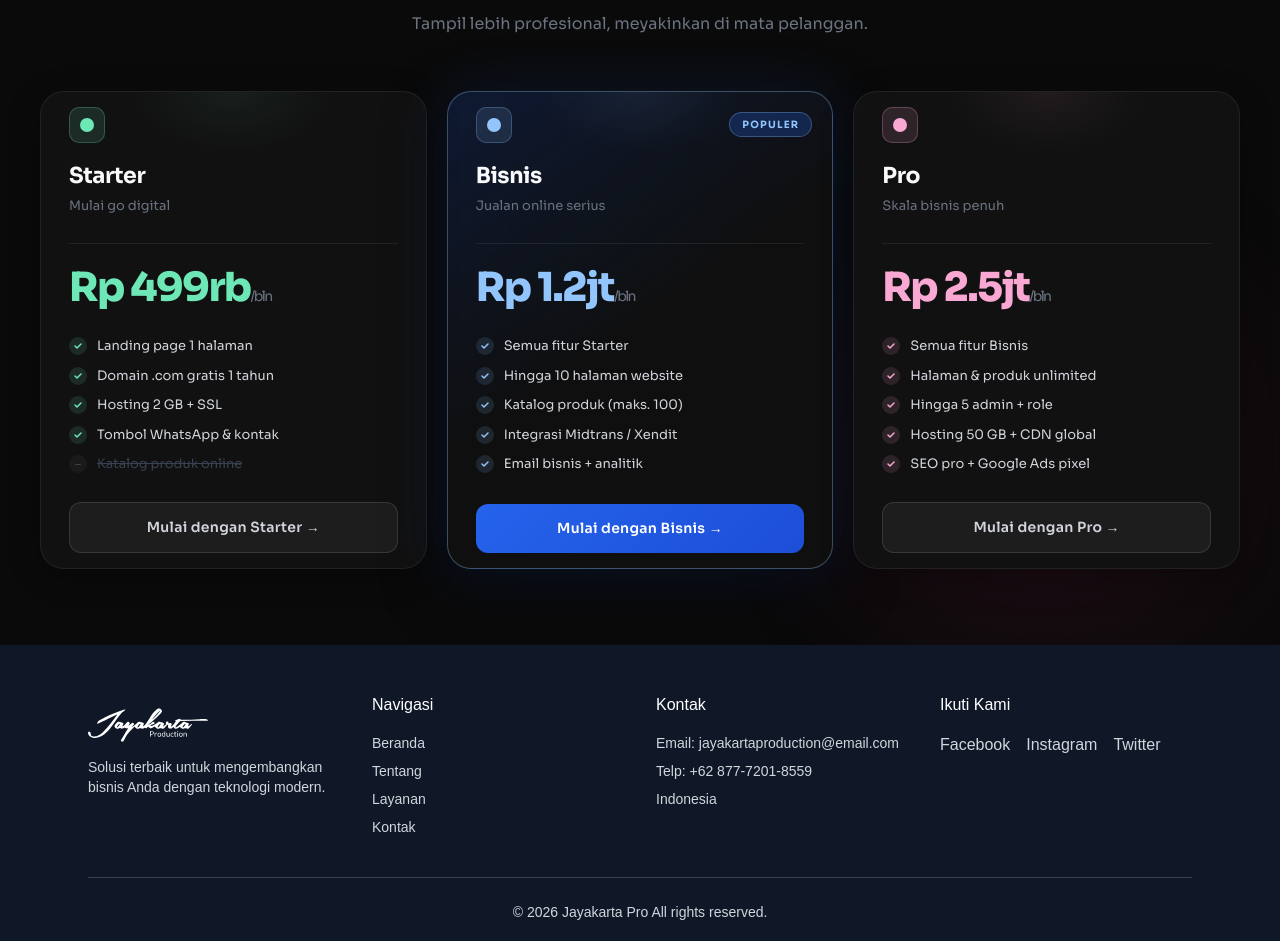
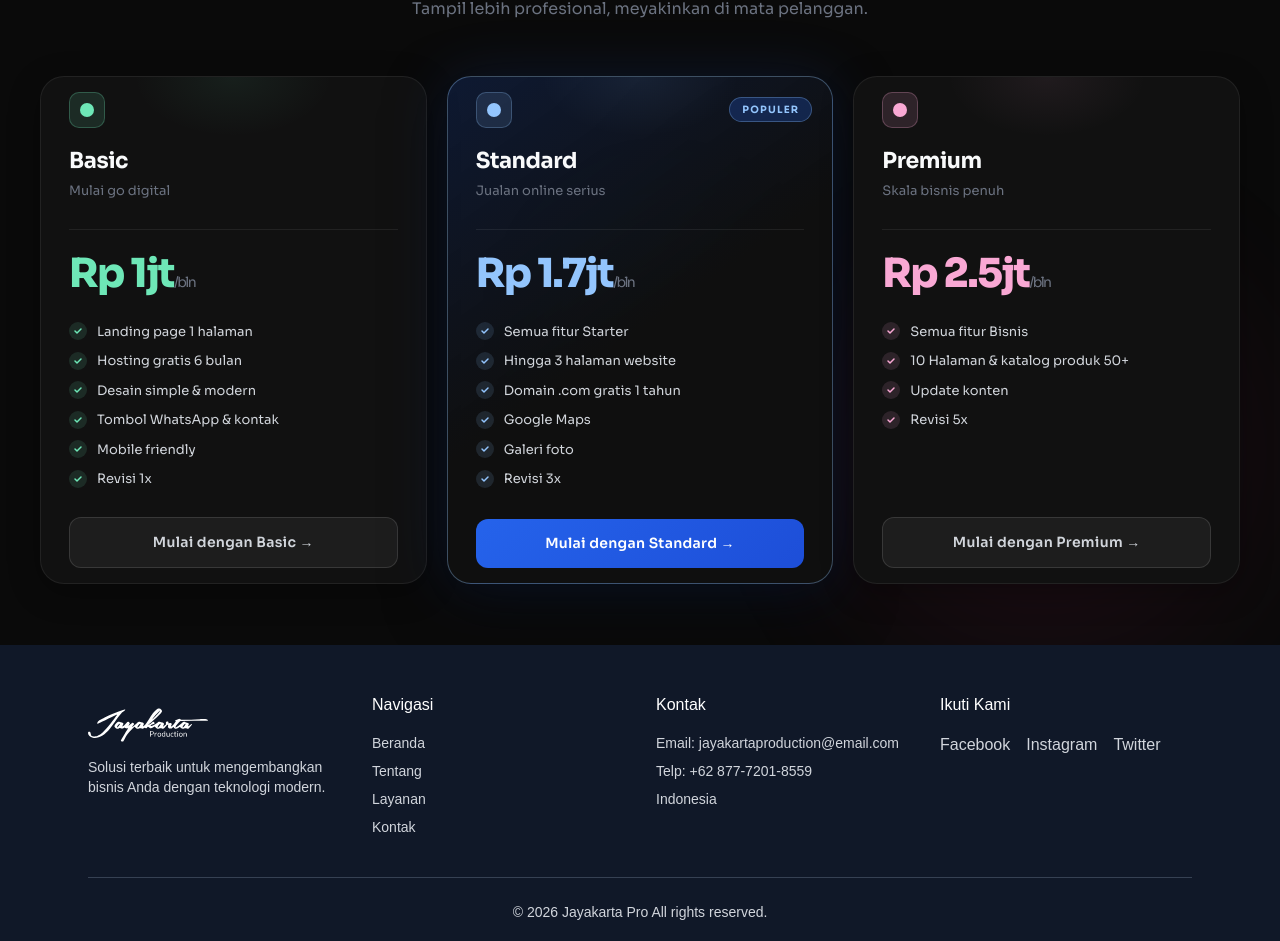
Before and after one commit to yusufmafif/jayakarta, a Next.js app: page / in a window 1280 px wide. Shown: the part 1707-2648 px from the top of the page. Built offline with nearby package versions, Linux system fonts and the light colour scheme.

Commit message:
CheckoutPage

```diff
--- a/app/checkout/CheckoutPage.tsx
+++ b/app/checkout/CheckoutPage.tsx
@@ -7,7 +7,7 @@ const plans = [
   {
     id: "starter",
     name: "Starter",
-    price: 4900000,
+    price: 1000000,
     color: "#10b981",
     desc: "Cocok untuk UMKM yang baru mulai online. Website simpel, cepat jadi, dan langsung bisa dipakai jualan.",
     features: [
@@ -21,28 +21,30 @@ const plans = [
   {
     id: "bisnis",
     name: "Bisnis",
-    price: 12000000,
+    price: 1700000,
     color: "#3b82f6",
     desc: "Untuk bisnis yang ingin tampil profesional dan meningkatkan kepercayaan pelanggan.",
     features: [
-      "5-7 halaman website",
-      "SEO basic (biar gampang ditemukan di Google)",
-      "Integrasi WhatsApp & form",
-      "Desain custom sesuai brand",
+      "Semua fitur Starter",
+      "Hingga 3 halaman website",
+      "Domain .com gratis 1 tahun",
+      "Google Maps",
+      "Galeri foto",
+      "Revisi 3x",
     ],
     image: "/assets.webp",
   },
   {
     id: "pro",
     name: "Pro",
-    price: 24000000,
+    price: 2500000,
     color: "#440a5f",
-    desc: "Solusi lengkap untuk bisnis serius. Cocok untuk scale up dan otomasi penjualan.",
+    desc: "Solusi lengkap untuk bisnis serius.",
     features: [
-      "Unlimited halaman",
-      "Dashboard admin",
-      "Integrasi payment (QRIS, VA, dll)",
-      "Optimasi performa & SEO advanced",
+     "Semua fitur Bisnis",
+     "10 Halaman & katalog produk 50+",
+      "Update konten",
+      "Revisi 5x",
     ],
     image: "/assets.webp",
   },
@@ -56,14 +58,12 @@ type Step = "detail" | "payment" | "done";
 type Method = "transfer" | "qris" | "va";
 
 export default function CheckoutPage() {
+  const searchParams = useSearchParams();
+  const planId = searchParams.get("plan");
 
-
-const searchParams = useSearchParams();
-const planId = searchParams.get("plan");
-
-const [plan, setPlan] = useState(() => {
-  return plans.find((p) => p.id === planId) ?? plans[0];
-});
+  const [plan, setPlan] = useState(() => {
+    return plans.find((p) => p.id === planId) ?? plans[0];
+  });
 
   const [step, setStep] = useState<Step>("detail");
   const [method, setMethod] = useState<Method>("transfer");
@@ -139,7 +139,6 @@ const [plan, setPlan] = useState(() => {
     </div>
   );
   return (
-
     <div
       className="flex sm:flex-row px-10 flex-col min-h-[calc(100vh-64px)] items-center justify-center font-sans bg-blue-50 rounded-tl-4xl rounded-tr-4xl text-black"
       style={{ alignItems: "flex-start", padding: "24px 16px" }}
@@ -506,8 +505,8 @@ const [plan, setPlan] = useState(() => {
               {method === "transfer" &&
                 [
                   ["Bank", "BCA"],
-                  ["No. Rekening", "123 456 7890"],
-                  ["Atas Nama", "PT Webku Indonesia"],
+                  ["No. Rekening", "841 090 3491"],
+                  ["Atas Nama", "Yusuf Muhammad Afif"],
                 ].map(([l, v]) => (
                   <div
                     key={l}
@@ -589,7 +588,7 @@ const [plan, setPlan] = useState(() => {
               {/* VA */}
               {method === "va" &&
                 [
-                  ["Bank", "Mandiri"],
+                  ["Bank", "BCA"],
                   ["No. VA", "88001 2345 6789 01"],
                   ["Berlaku", "24 jam"],
                 ].map(([l, v]) => (
--- a/components/PricingSection.tsx
+++ b/components/PricingSection.tsx
@@ -4,45 +4,43 @@ import { useState } from "react";
 import Link from "next/link";
 const plans = [
   {
-    id: "starter",
-    name: "Starter",
+    id: "basic",
+    name: "Basic",
     tagline: "Mulai go digital",
-    monthly: 499000,
+    monthly: 1000000,
     yearly: 4900000,
     color: "#6EE7B7",
     accent: "#059669",
     features: [
       { text: "Landing page 1 halaman", included: true },
-      { text: "Domain .com gratis 1 tahun", included: true },
-      { text: "Hosting 2 GB + SSL", included: true },
+      { text: "Hosting gratis 6 bulan", included: true },
+      { text: "Desain simple & modern", included: true },
       { text: "Tombol WhatsApp & kontak", included: true },
-      { text: "Katalog produk online", included: false },
-      //   { text: "Integrasi pembayaran", included: false },
-      //   { text: "Multi-admin & tim", included: false },
+      { text: "Mobile friendly", included: true },
+      { text: "Revisi 1x", included: true },
     ],
   },
   {
-    id: "bisnis",
-    name: "Bisnis",
+    id: "standard",
+    name: "Standard",
     tagline: "Jualan online serius",
-    monthly: 1200000,
+    monthly: 1700000,
     yearly: 11500000,
     color: "#93C5FD",
     accent: "#2563EB",
     popular: true,
     features: [
       { text: "Semua fitur Starter", included: true },
-      { text: "Hingga 10 halaman website", included: true },
-      { text: "Katalog produk (maks. 100)", included: true },
-      { text: "Integrasi Midtrans / Xendit", included: true },
-      { text: "Email bisnis + analitik", included: true },
-      //   { text: "SEO tools dasar", included: true },
-      //   { text: "Multi-admin & tim", included: false },
+      { text: "Hingga 3 halaman website", included: true },
+      { text: "Domain .com gratis 1 tahun", included: true },
+      { text: "Google Maps", included: true },
+      { text: "Galeri foto", included: true },
+      { text: "Revisi 3x", included: true },
     ],
   },
   {
-    id: "pro",
-    name: "Pro",
+    id: "premium",
+    name: "Premium",
     tagline: "Skala bisnis penuh",
     monthly: 2500000,
     yearly: 24000000,
@@ -50,12 +48,9 @@ const plans = [
     accent: "#DB2777",
     features: [
       { text: "Semua fitur Bisnis", included: true },
-      { text: "Halaman & produk unlimited", included: true },
-      { text: "Hingga 5 admin + role", included: true },
-      { text: "Hosting 50 GB + CDN global", included: true },
-      { text: "SEO pro + Google Ads pixel", included: true },
-      //   { text: "Sync Tokopedia / Shopee", included: true },
-      //   { text: "Support prioritas 24/7", included: true },
+      { text: "10 Halaman & katalog produk 50+", included: true },
+      { text: "Update konten", included: true },
+      { text: "Revisi 5x", included: true },
     ],
   },
 ];
```
